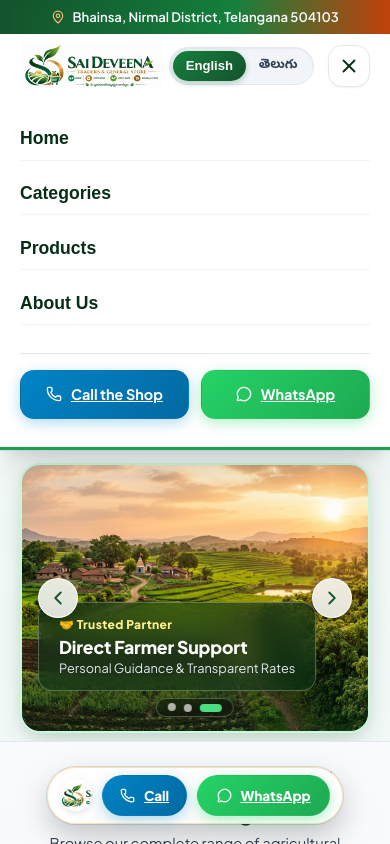
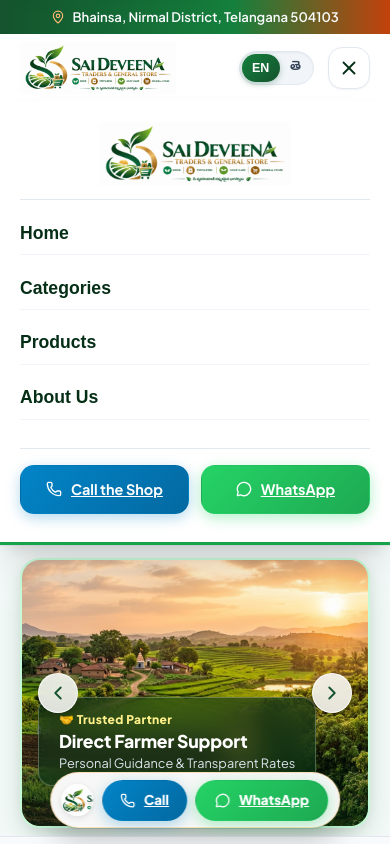
Before and after one commit to bollipellisupriya/sai-deveena-traders, a React (Vite) app: page / in a window 390 px wide. Both pictures are taken after a click on the button 349 px from the left and 65 px from the top of the page. Shown: the top 844 px of the page. Built offline with nearby package versions, Linux system fonts and the light colour scheme.

Commit message:
fix(mobile): resolve mobile navbar overflow, optimize logo and language toggle for small screens

```diff
--- a/src/App.tsx
+++ b/src/App.tsx
@@ -359,19 +359,22 @@ export function App() {
       {/* Floating Bottom Contact Bar (Mobile-Friendly Farmer Quick Actions) */}
       <div style={{
         position: 'fixed',
-        bottom: '1.25rem',
+        bottom: '1rem',
         left: '50%',
         transform: 'translateX(-50%)',
         zIndex: 40,
         display: 'flex',
         alignItems: 'center',
-        gap: '0.65rem',
+        justifyContent: 'center',
+        gap: '0.55rem',
         backgroundColor: 'rgba(255, 255, 255, 0.96)',
         backdropFilter: 'blur(12px)',
-        padding: '0.45rem 0.75rem',
+        padding: '0.4rem 0.65rem',
         borderRadius: 'var(--radius-full)',
         boxShadow: '0 12px 30px rgba(0, 0, 0, 0.22), 0 0 0 1px rgba(22, 101, 52, 0.15)',
-        border: '1.5px solid rgba(254, 215, 170, 0.8)'
+        border: '1.5px solid rgba(254, 215, 170, 0.8)',
+        maxWidth: 'calc(100% - 20px)',
+        width: 'max-content'
       }} className="mobile-float-bar">
         {/* Mini Logo Emblem */}
         <div style={{
--- a/src/components/CategorySection.tsx
+++ b/src/components/CategorySection.tsx
@@ -123,8 +123,8 @@ export const CategorySection: React.FC<CategorySectionProps> = ({
 
         <div style={{
           display: 'grid',
-          gridTemplateColumns: 'repeat(auto-fill, minmax(280px, 1fr))',
-          gap: '1.5rem'
+          gridTemplateColumns: 'repeat(auto-fill, minmax(min(280px, 100%), 1fr))',
+          gap: '1.25rem'
         }}>
           {categories.map((category) => {
             const count = getProductCount(category.id);
--- a/src/components/Header.tsx
+++ b/src/components/Header.tsx
@@ -79,17 +79,19 @@ export const Header: React.FC<HeaderProps> = ({
             border: 'none',
             cursor: 'pointer',
             textAlign: 'left',
-            padding: 0
+            padding: 0,
+            flexShrink: 1,
+            minWidth: 0
           }}
           aria-label={t.nav.home}
         >
           <img
-            src="/logo.png?v=4"
+            src="/logo.png?v=5"
             alt="Sai Deveena Traders & General Store"
             className="navbar-brand-logo"
             style={{
-              height: '84px',
-              maxWidth: '380px',
+              height: '80px',
+              maxWidth: '360px',
               width: 'auto',
               objectFit: 'contain',
               display: 'block',
@@ -116,17 +118,18 @@ export const Header: React.FC<HeaderProps> = ({
           {/* Language Toggle with Smooth Styling */}
           <div style={{
             display: 'inline-flex',
-            padding: '3px',
+            padding: '2px',
             borderRadius: 'var(--radius-full)',
             backgroundColor: '#f1f5f9',
             border: '1.5px solid var(--border-light)',
-            boxShadow: 'inset 0 1px 2px rgba(0,0,0,0.05)'
+            boxShadow: 'inset 0 1px 2px rgba(0,0,0,0.05)',
+            flexShrink: 0
           }} role="group" aria-label={t.nav.langSelect}>
             <button
               onClick={() => onLanguageChange('en')}
               style={{
-                padding: '0.4rem 0.8rem',
-                fontSize: '0.82rem',
+                padding: '0.35rem 0.65rem',
+                fontSize: '0.8rem',
                 fontWeight: currentLang === 'en' ? 800 : 600,
                 color: currentLang === 'en' ? 'white' : 'var(--text-secondary)',
                 background: currentLang === 'en' ? 'linear-gradient(135deg, #15803d, #14532d)' : 'transparent',
@@ -134,17 +137,19 @@ export const Header: React.FC<HeaderProps> = ({
                 border: 'none',
                 cursor: 'pointer',
                 boxShadow: currentLang === 'en' ? '0 2px 6px rgba(22, 101, 52, 0.3)' : 'none',
-                transition: 'all 0.2s ease'
+                transition: 'all 0.2s ease',
+                whiteSpace: 'nowrap'
               }}
               aria-pressed={currentLang === 'en'}
             >
-              English
+              <span className="lang-text-desktop">English</span>
+              <span className="lang-text-mobile">EN</span>
             </button>
             <button
               onClick={() => onLanguageChange('te')}
               style={{
-                padding: '0.4rem 0.8rem',
-                fontSize: '0.82rem',
+                padding: '0.35rem 0.65rem',
+                fontSize: '0.8rem',
                 fontWeight: currentLang === 'te' ? 800 : 600,
                 color: currentLang === 'te' ? 'white' : 'var(--text-secondary)',
                 background: currentLang === 'te' ? 'linear-gradient(135deg, #ea580c, #c2410c)' : 'transparent',
@@ -153,11 +158,13 @@ export const Header: React.FC<HeaderProps> = ({
                 cursor: 'pointer',
                 boxShadow: currentLang === 'te' ? '0 2px 6px rgba(234, 88, 12, 0.3)' : 'none',
                 transition: 'all 0.2s ease',
-                fontFamily: 'var(--font-telugu)'
+                fontFamily: 'var(--font-telugu)',
+                whiteSpace: 'nowrap'
               }}
               aria-pressed={currentLang === 'te'}
             >
-              తెలుగు
+              <span className="lang-text-desktop">తెలుగు</span>
+              <span className="lang-text-mobile">తె</span>
             </button>
           </div>
 
@@ -217,6 +224,26 @@ export const Header: React.FC<HeaderProps> = ({
           boxShadow: 'var(--shadow-xl)',
           animation: 'fadeIn 0.2s ease-out'
         }}>
+          {/* Official Logo Banner inside Mobile Drawer */}
+          <div style={{
+            display: 'flex',
+            justifyContent: 'center',
+            paddingBottom: '0.85rem',
+            marginBottom: '0.75rem',
+            borderBottom: '1px solid var(--border-light)'
+          }}>
+            <img
+              src="/logo.png?v=5"
+              alt="Sai Deveena Traders & General Store"
+              style={{
+                height: '64px',
+                width: 'auto',
+                maxWidth: '260px',
+                objectFit: 'contain'
+              }}
+            />
+          </div>
+
           <div style={{ display: 'flex', flexDirection: 'column', gap: '0.75rem' }}>
             <button onClick={() => handleNavClick('hero')} className="mobile-nav-link">
               {t.nav.home}
@@ -319,29 +346,46 @@ export const Header: React.FC<HeaderProps> = ({
           padding-left: 0.5rem;
           transition: all 0.2s ease;
         }
+        .header-call-btn {
+          display: none !important;
+        }
+        .lang-text-mobile {
+          display: none;
+        }
+        .lang-text-desktop {
+          display: inline;
+        }
         @media (max-width: 1024px) {
           .navbar-brand-logo {
-            height: 72px !important;
-            max-width: 300px !important;
+            height: 68px !important;
+            max-width: 280px !important;
           }
         }
         @media (max-width: 640px) {
+          .lang-text-desktop {
+            display: none !important;
+          }
+          .lang-text-mobile {
+            display: inline !important;
+            font-size: 0.78rem;
+            font-weight: 800;
+          }
           .navbar-brand-logo {
-            height: 58px !important;
-            max-width: 250px !important;
+            height: 52px !important;
+            max-width: calc(100vw - 165px) !important;
           }
         }
-        @media (max-width: 400px) {
+        @media (max-width: 380px) {
           .navbar-brand-logo {
-            height: 48px !important;
-            max-width: 200px !important;
+            height: 44px !important;
+            max-width: calc(100vw - 145px) !important;
           }
         }
         @media (min-width: 860px) {
           .desktop-nav {
             display: flex !important;
           }
-          .desktop-call-btn {
+          .header-call-btn {
             display: inline-flex !important;
           }
           .mobile-menu-btn {
```
